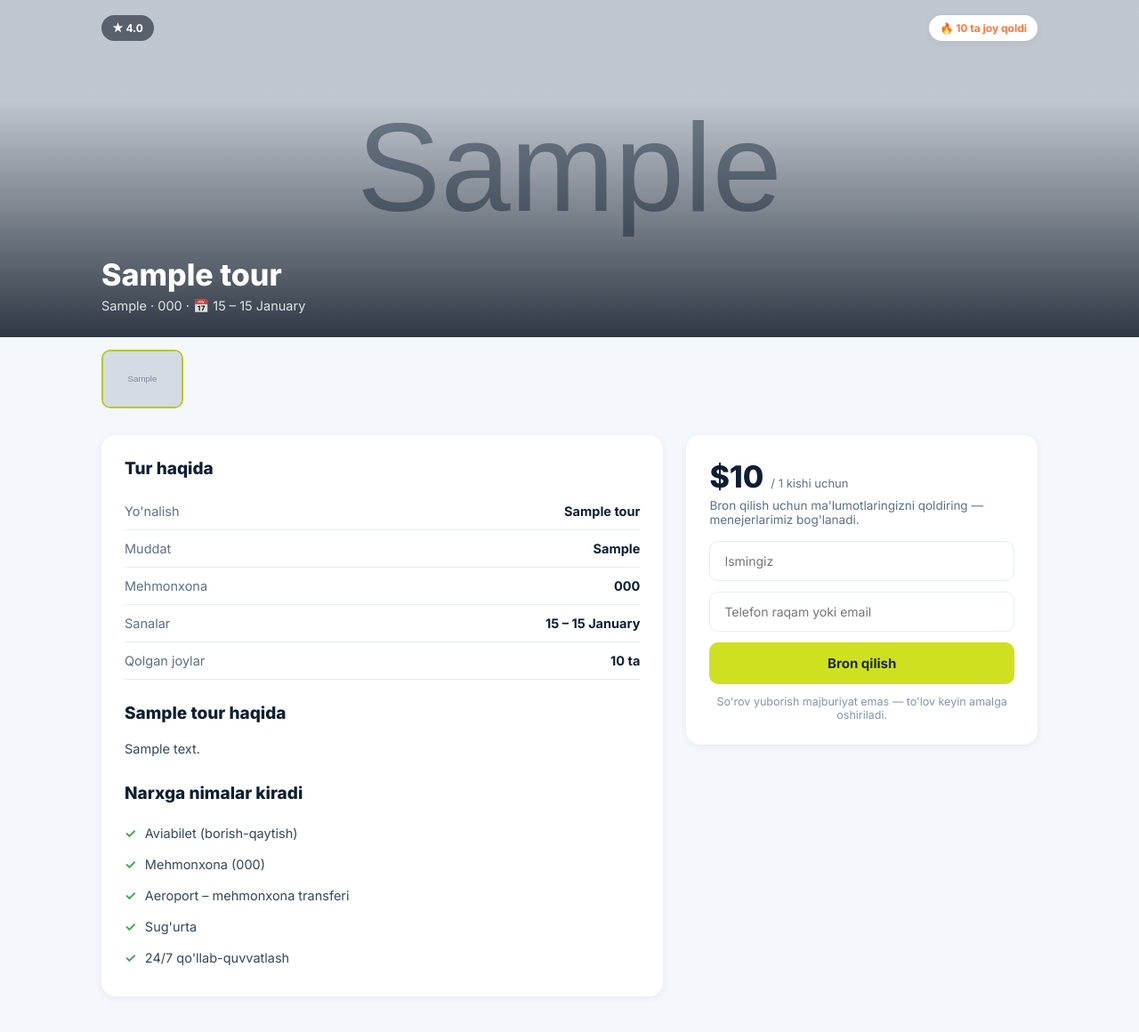
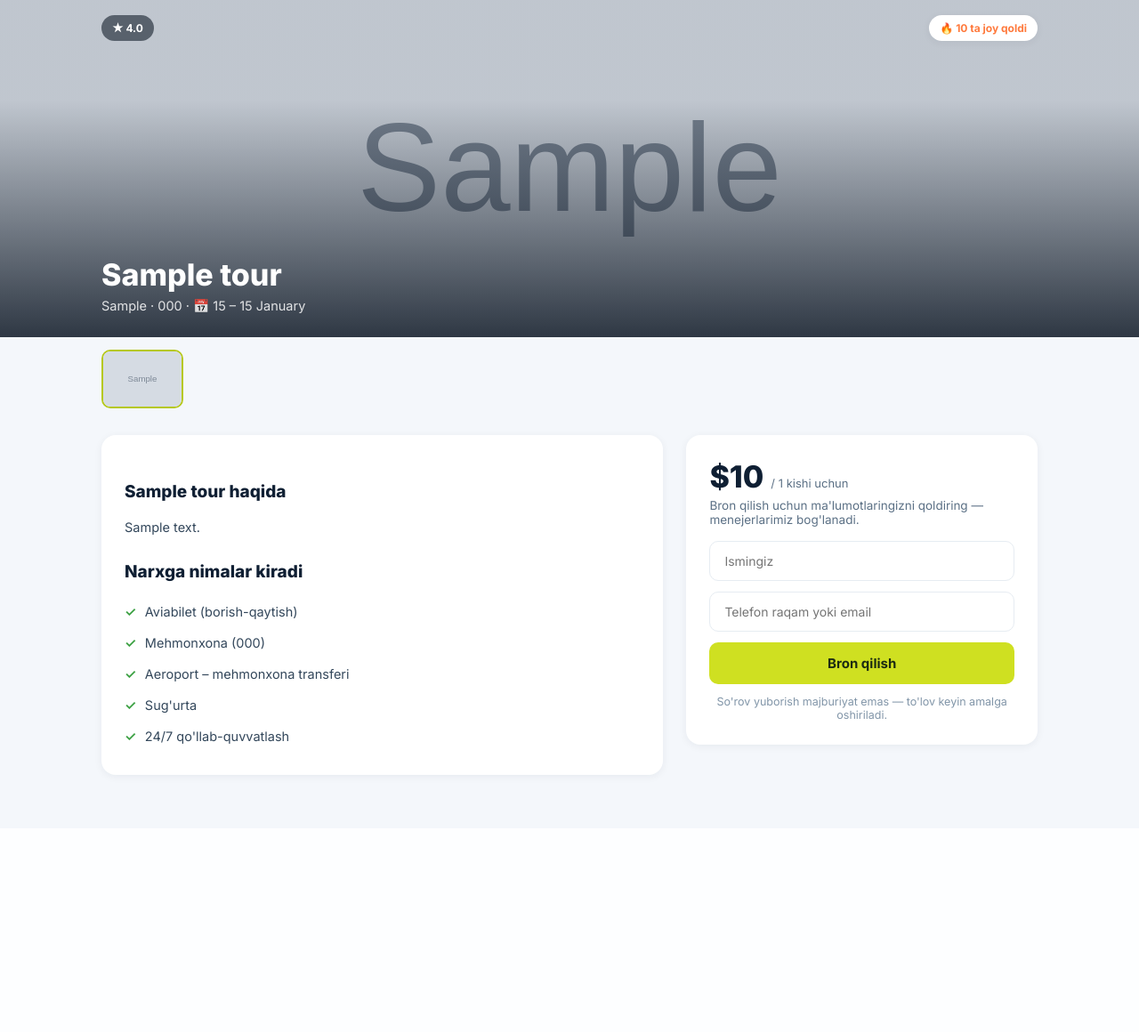
Before and after one commit to ShohzoDev0108/takeavia-project, a Django app: page /tur/1/ in a window 1280 px wide. Shown: the part 669-1829 px from the top of the page at 89% size. After the commit the page ends 1545 px from the top, so only its background shows below. Run offline with Django 5.2, Linux system fonts and the light colour scheme; tables that the repository leaves empty hold one stand-in row (values such as "Sample post"); grey boxes marked "Sample" are stand-in pictures; some libraries are stand-ins or nearby versions.

Commit message:
Tur tafsiloti sahifasidan takrorlangan 'Tur haqida' bloki olib tashlandi

```diff
--- a/core/templates/core/tour_detail.html
+++ b/core/templates/core/tour_detail.html
@@ -408,13 +408,6 @@
 <div class="wrap">
   <div class="detail-grid">
     <div class="card">
-      <h2>{% trans "Tur haqida" %}</h2>
-      <div class="info-row"><span class="k">{% trans "Yo'nalish" %}</span><span class="v">{{ tour.title|dbtr }}</span></div>
-      <div class="info-row"><span class="k">{% trans "Muddat" %}</span><span class="v">{{ tour.duration|dbtr }}</span></div>
-      <div class="info-row"><span class="k">{% trans "Mehmonxona" %}</span><span class="v">{{ tour.hotel_label }}</span></div>
-      <div class="info-row"><span class="k">{% trans "Sanalar" %}</span><span class="v">{{ tour.dates_display|dbtr }}</span></div>
-      <div class="info-row"><span class="k">{% trans "Qolgan joylar" %}</span><span class="v">{% blocktrans with seats=tour.seats_left %}{{ seats }} ta{% endblocktrans %}</span></div>
-
       {% if tour.description_display %}
       <h2 style="margin-top:26px;">{% blocktrans with title=tour.title|dbtr %}{{ title }} haqida{% endblocktrans %}</h2>
       <div class="tour-desc">{{ tour.description_display|linebreaks }}</div>
```
